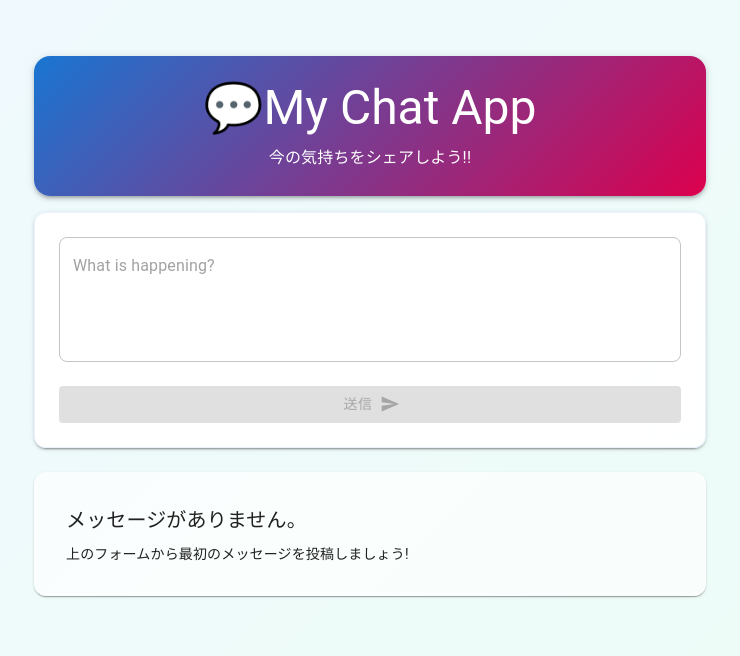
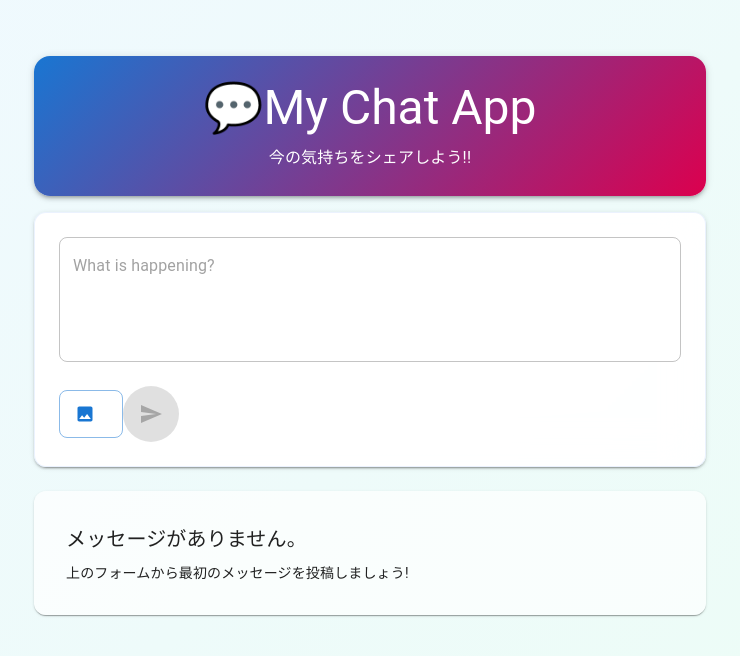
Before and after one commit to Hirotaka-Tambo/My_Chat, a React (Vite) app: page / in a window 1280 px wide. Shown: the top 656 px of the page, without its empty margins (270-1010 px from the left). Built offline with nearby package versions, Linux system fonts and the light colour scheme.

Commit message:
10/25のlesson/ エラー対処は明日

```diff
--- a/src/App.tsx
+++ b/src/App.tsx
@@ -1,8 +1,8 @@
 import { useState, useCallback, type ChangeEvent, type FormEvent } from 'react';
 import type { Message, Colors } from './types';
 import { Typography, Box, Container, Card, CardContent, CardActions,
-        Paper, TextField, Chip, Divider, Stack, Button, useTheme } from '@mui/material';
-import {Send as SendIcon, Delete as DeleteIcon, Translate } from '@mui/icons-material';
+        Paper, TextField, Chip, Divider, Stack,Fab, Button, useTheme } from '@mui/material';
+import {Send as SendIcon, Delete as DeleteIcon, Image as ImageIcon } from '@mui/icons-material';
 import {v4 as uuidv4} from 'uuid';
 
 import './App.css'
@@ -10,11 +10,19 @@ import './App.css'
 // 大文字である理由は、これが定数であることを宣言するため
 const MAX_MESSAGE_LENGTH = 500;
 
+// 画像ファイルの容量の制限
+const MAX_FILE_SIZE = 10 * 1024 * 1024; // 5MB
+
+// 画像ファイル名の長さの制限
+const MAX_FILENAME_LENGTH = 100;
+
 function App() {
 
   const [text, setText] = useState<string>('');
   // リストのため、配列として所持する
   const [messages, setMessages] = useState<Message[]>([]);
+  const[isPosting, setIsposting] = useState<boolean>(false);
+  const[image, setImage] = useState<File | null>(null);
 
   const validateMessage = (text: string): string=>{
     if(!text.trim()){
@@ -28,18 +36,42 @@ function App() {
     return '';
   };
 
+  const validateImage = (file:File): string=>{
+    const allowTypes = ['image/png', 'image/jpg', 'image/jpeg', 'image/gif'];
+
+    // ファイルのMIMEタイプをチェック
+    if(!allowTypes.includes(file.type)){
+      return 'PNG, JPG, JPEG, GIF ファイルのみアプロード可能です';
+    }
+    // ファイルサイズの検証
+    if(file.size > MAX_FILE_SIZE){
+      return `ファイルサイズが大きすぎます (${MAX_FILE_SIZE}MB以下にしてください)`;
+    }
+
+    // ファイル名の長さの検証
+    if(file.name.length > MAX_FILENAME_LENGTH){
+      return `ファイル名が長すぎます (${MAX_FILENAME_LENGTH}文字以内にしてください)`;
+    }
+
+    return '';
+  }
+
   const handleTextChange = (e:ChangeEvent<HTMLInputElement>) =>{
     setText(e.target.value);
   }
 
-  const handlePost = useCallback((e: FormEvent<HTMLFormElement>) =>{
+  const handlePost = useCallback((e:ChangeEvent<HTMLInputElement>) =>{
     e.preventDefault();
     const errorMessage = validateMessage(text);
     if(errorMessage){
       alert(errorMessage);
+      e.target.value = '';
       return;
     }
 
+    setIsposting(true);
+
+    try{
     const newMessage: Message={
       id: uuidv4(),
       text:text,
@@ -48,6 +80,13 @@ function App() {
 
     setMessages([newMessage, ...messages]); //投稿欄との兼ね合いによって位置関係を考える
     setText('');
+  }catch(e){
+    // ToDO
+    console.log(e);
+  }finally{
+    setIsposting(false);
+  }
+
 
   },[text]);
 
@@ -76,6 +115,36 @@ function App() {
 
     return messageDate.toLocaleDateString();
   },[]);
+
+  const handleDeleteMessage = useCallback((id:string): void=>{
+    const targetMessage = messages.find((message) => message.id === id)
+    if(!targetMessage) return;
+
+    const previewText = targetMessage.text.length > 20
+    ? targetMessage.text.substring(0, 20) + '...'
+    : targetMessage.text;
+
+    if(window.confirm(`「${previewText}」を削除しますか?`)){
+      setMessages((prev) => prev.filter((message) => message.id !== id));
+    }
+  },
+  [messages],
+);
+
+  const handleSelectImage = useCallback((e: ChangeEvent<HTMLInputElement>) =>{
+    const file = e.target.files?.[0];
+    if(file){
+      const errorMessage = validateImage(file);
+      if(errorMessage){
+        alert(errorMessage);
+        return;
+      }
+
+      setImage(file);
+    }
+  },[],);
+
+
 
   return (
     <Box sx={{minHeight: '100vh', p:{xs: 2,sm: 3}}}>
@@ -148,14 +217,42 @@ function App() {
                   },
                 }}
             />
+            <Box sx={{
+              dispalay: 'flex',
+              gap: 2,
+              alignItems: 'center',
+              flexDirection: {xs: 'column', sm: 'row'},
+            }}>
+            {/*画像送信部分*/}
             <Button
+                  variant="outlined"
+                  component = "label"
+                  startIcon = {<ImageIcon />}
+                  sx = {{
+                    flex: 1,
+                    width: {xs: '100%', sm: 'auto'},
+                    height: 48,
+                    borderRadius: 2,
+                  }}>
+              <input type ="file" hidden
+              accept="image/png, image/jpg, image/jpeg, image/gif"
+              onChange = {handleSelectImage}/>
+            </Button>
+
+            {/*送信ボタン */}
+            <Fab
             type="submit"
-            variant="contained"
-            endIcon = {<SendIcon/>}
-            disabled= {!text.trim()}
+            size = "large"
+            color = "primary"
+            disabled= {!text.trim() || isPosting}
+            sx={{
+              transition: 'all 0.3s ease',
+              transform: text.trim() && 'scale(1.05)',
+            }}
             >
-              送信
-            </Button>
+              <SendIcon />
+            </Fab>
+            </Box>
           </Stack>
         </form>
       </Paper>
@@ -211,6 +308,24 @@ function App() {
                       {message.text}
                     </Typography>
                     </CardContent>
+
+                    <Divider />
+
+                    <CardActions sx={{
+                      justifyContent: 'flex-end',
+                      p: {xs:1.5, sm:2}
+                    }}>
+                      <Button color="error" size = "small" startIcon = {<DeleteIcon />}
+                              onClick ={() => handleDeleteMessage(message.id)}
+                              sx={{
+                                borderRadius: 2,
+                                '&:hover': {
+                                  backgroundColor: 'rgba(244,67,54,0.08)',
+                                }
+                              }}>
+                        削除
+                      </Button>
+                    </CardActions>
                 </Card>
               ))}
           </>
--- a/src/types.ts
+++ b/src/types.ts
@@ -2,6 +2,7 @@ export type Message={
     id: string;
     text: string;
     date: string;
+    image?: string; // Base64 型のURLが格納される
 };
 
 export type Colors={
```
